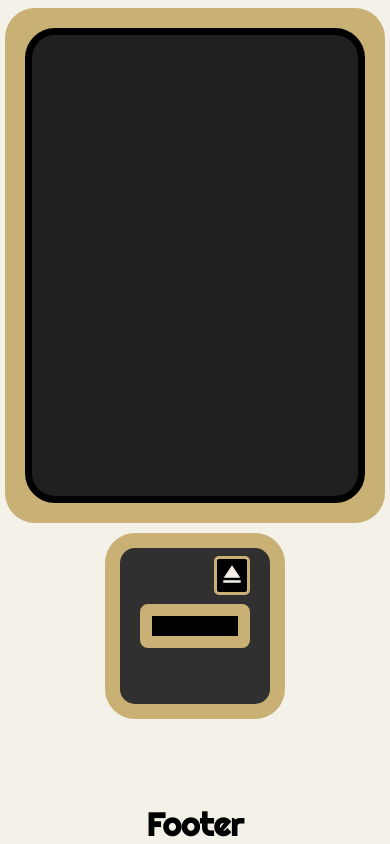
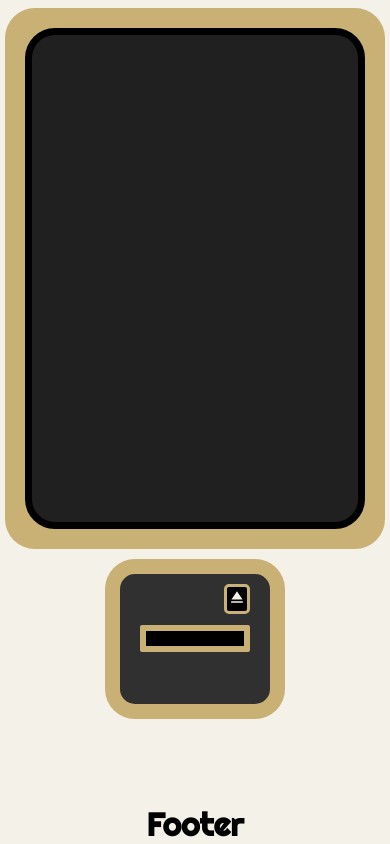
Before and after one commit to williamfwheeler/personal-site, a React (Create React App) app: page / in a window 390 px wide. Shown: the part 847-1691 px from the top of the page. Built offline with nearby package versions, Linux system fonts and the light colour scheme.

Commit message:
add some diskDrive responsiveness

```diff
--- a/src/components/Floppy.js
+++ b/src/components/Floppy.js
@@ -2,7 +2,7 @@ import './floppy.css';
 
 function Floppy({floppyName,labelInfo,xPercent,optionClick}) {
 
-    const terminalRef = document.getElementById('floppyClick');
+
 
     const handleClick = (e) => {
         // window.scrollTo({
@@ -10,6 +10,10 @@ function Floppy({floppyName,labelInfo,xPercent,optionClick}) {
         //     top:984
         //     });
         optionClick(labelInfo);
+
+        const terminalRef = document.getElementById('floppyClick');
+
+
         terminalRef.scrollIntoView({behavior: "smooth"});;
     }
 
--- a/src/components/Nav.js
+++ b/src/components/Nav.js
@@ -14,7 +14,7 @@ function Nav() {
     }
 
     const listenScrollEvent = (e) => {
-        if (window.scrollY > 800) {
+        if (window.scrollY > 600) {
           setScrollClass('afterScroll');
         } else {
             setScrollClass('beforeScroll');
--- a/src/components/Terminal.js
+++ b/src/components/Terminal.js
@@ -9,7 +9,8 @@ function Terminal({screenClick,ejectClick,floppyClick}) {
   const [scrollClass,setScrollClass] = useState('beforeScroll');
 
   const listenScrollEvent = (e) => {
-    if (window.scrollY > 800) {
+    // previously 800
+    if (window.scrollY > 600) {
       setScrollClass('afterScroll');
     } else {
         setScrollClass('beforeScroll');
--- a/src/components/terminal.css
+++ b/src/components/terminal.css
@@ -74,7 +74,7 @@
     display: grid;
     grid-template-columns: 2.5fr 1fr;
     margin:  30px;
-    margin-top: 50px;
+    margin-top: 30px;
     column-gap: 40px;
     height: 85%;
 }
@@ -314,6 +314,23 @@ button.ejectButton.middle{
         grid-template-rows: 1fr 2fr 1fr;
     }
 
+    .floppyInsert {
+        border: var(--agedComputer) 6px solid;
+        /* width: min(200px); */
+        height: min(15px);
+        border-radius: 2px;
+    }
+
+    .ejectButton img {
+        width: 20px;
+    }
+
+    button.ejectButton.top {
+        top: 10px;
+        border-radius: 5px;
+        height: 30px;
+    }
+
     button.ejectButton.top {
         display: block;
     }
@@ -323,6 +340,17 @@ button.ejectButton.middle{
     }
 }
 
+/* @media (max-width:400px) {
+
+    .terminal {
+        background-color: var(--carpetGreen);
+    }
+} */
+
+
+
+
+
 /* .terminal * {
     border: solid coral 1px;
 } */
```
